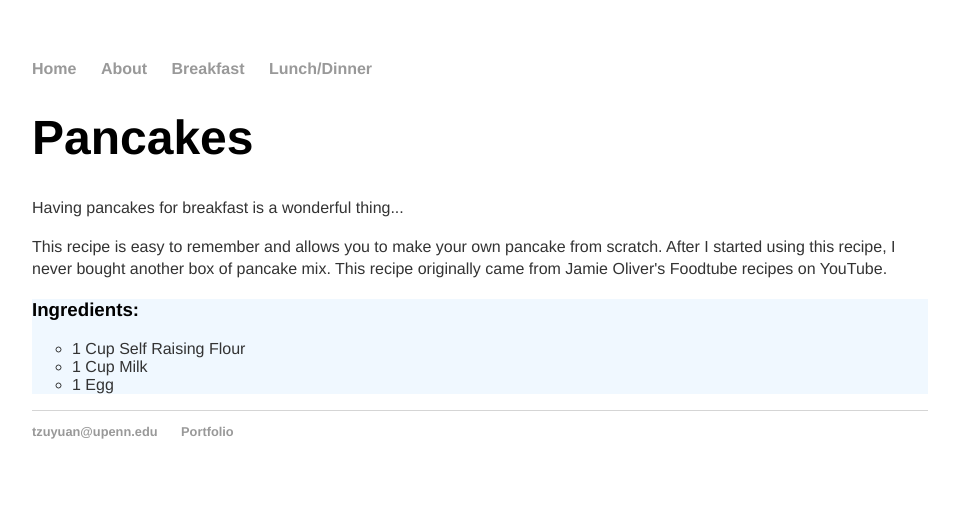
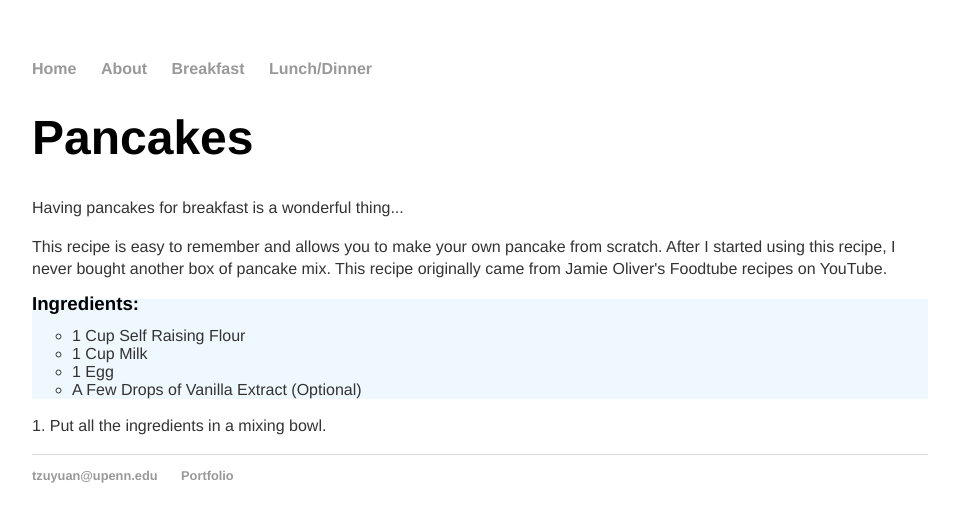
Before and after one commit to tzuyuanw/tzuyuanw.github.io, a Jekyll site: the page recipes/pancakes.html, which Jekyll copies as it is, in a window 1280 px wide. Shown: the top 522 px of the page, without its empty margins (160-1119 px from the left). Built offline with Jekyll 4.4.1, drawn with Linux system fonts in a browser that asks for light colours.

Commit message:
Update pancakes.html

```diff
--- a/recipes/pancakes.html
+++ b/recipes/pancakes.html
@@ -25,13 +25,16 @@
 				</p>
 			</div>
 			<div class="ingredients">
-				<h3>Ingredients:</h3>
+				<h3 class="ingredients">Ingredients:</h3>
 				<ul class="ingredients">
 				<li>1 Cup Self Raising Flour</li>
 				<li>1 Cup Milk</li>
 				<li>1 Egg</li>
+				<li>A Few Drops of Vanilla Extract (Optional)</li>
 				</ul>
 			</div>
+			<div class="blurb">
+				<p>1. Put all the ingredients in a mixing bowl.</p>
 			</div><!-- /.container -->
 			<footer>
 	    		<ul>
```
